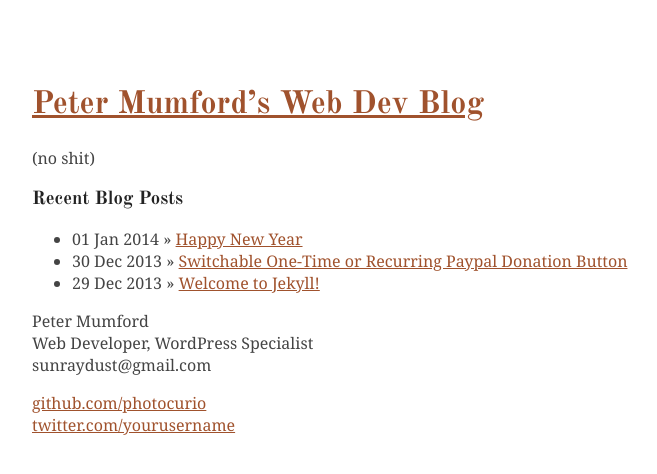
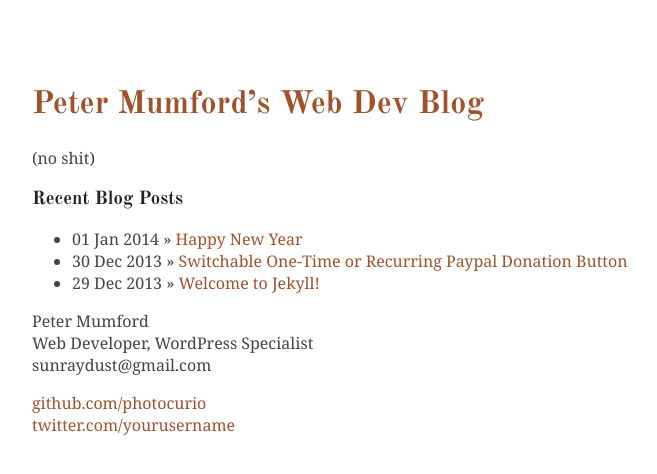
Before and after one commit to photocurio/photocurio.github.io, a Jekyll site: the page built from index.html, in a window 1280 px wide. Shown: the top 474 px of the page, without its empty margins (140-797 px from the left). Built offline with Jekyll 4.4.1, drawn with Linux system fonts in a browser that asks for light colours; Markdown is read by kramdown in place of the engine named in the settings.

Commit message:
fixed titles (again)
Signed-off-by: peter mumford <peter@topheavypilesofbooks.com>

```diff
--- a/_includes/header.html
+++ b/_includes/header.html
@@ -4,11 +4,7 @@
         <meta charset="utf-8">
         <meta http-equiv="X-UA-Compatible" content="IE=edge,chrome=1">
         <!-- header code from alexcican.com -->
-        <title>
-        	{{#posts}}{{#is_post}}{{title}}{{/is_post}}{{/posts}}
-        	{{#is_index}}Peter Mumford{{/is_index}}
-        	{{#is_archive}}Peter Mumford Archive{{/is_archive}}
-        </title>
+        <title>{% if page.title %} {{ page.title }} | {% endif %} Peter Mumford</title>
         <meta name="viewport" content="width=device-width">
 		<link href='http://fonts.googleapis.com/css?family=Old+Standard+TT:400,400italic,700' rel='stylesheet'>
         <link rel="stylesheet" href="/css/style.css">
--- a/css/style.css
+++ b/css/style.css
@@ -8,7 +8,7 @@
 *
 * 	colors
 *
-*/body{color:#444}h1,h2,h3{color:#222}a{color:sienna}a:hover,a:focus{color:maroon}/*!
+*/body{color:#444}h1,h2,h3{color:#222}a{color:sienna;text-decoration:none}a:hover,a:focus{color:maroon;text-decoration:underline}/*!
 *
 * 	fonts
 *
--- a/css/style.scss
+++ b/css/style.scss
@@ -26,8 +26,8 @@
 
 body {color: #444;}
 h1, h2, h3 {color: #222;}
-a {color: sienna;}
-a:hover, a:focus {color: maroon;}
+a {color: sienna; text-decoration: none;}
+a:hover, a:focus {color: maroon;text-decoration: underline;}
 
 /*!
 *
--- a/index.html
+++ b/index.html
@@ -1,6 +1,5 @@
 ---
 layout: default
-title: Peter Mumford
 subtitle: WordPress and Jekyll web development
 ---
 
```
Also changed, not shown: 7 other files.
